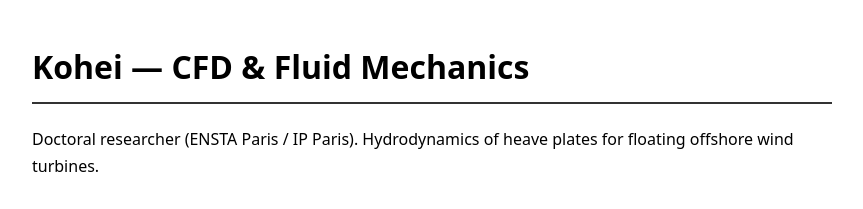
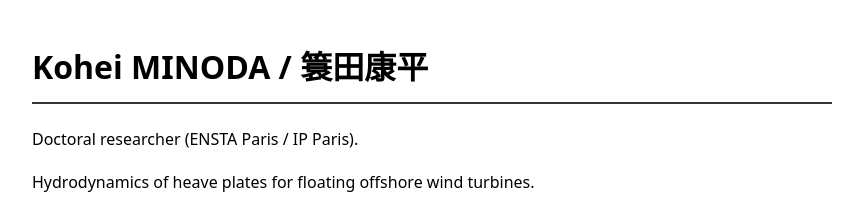
Before and after one commit to KoheiMinoda/KoheiMINDOA-portfolio, a plain HTML site: page index.html in a window 1280 px wide. Shown: the top 209 px of the page, without its empty margins (208-1071 px from the left). Drawn offline with Linux system fonts and the light colour scheme.

Commit message:
Update index.html

```diff
--- a/index.html
+++ b/index.html
@@ -3,7 +3,7 @@
 <head>
   <meta charset="UTF-8">
   <meta name="viewport" content="width=device-width, initial-scale=1.0">
-  <title>Kohei | CFD Portfolio</title>
+  <title>Kohei MINODA</title>
   <style>
     body { font-family: system-ui, sans-serif; max-width: 800px;
            margin: 40px auto; padding: 0 20px; line-height: 1.7; }
@@ -13,9 +13,9 @@
   </style>
 </head>
 <body>
-  <h1>Kohei — CFD & Fluid Mechanics</h1>
-  <p>Doctoral researcher (ENSTA Paris / IP Paris). Hydrodynamics of
-     heave plates for floating offshore wind turbines.</p>
+  <h1>Kohei MINODA / 簑田康平</h1>
+  <p>Doctoral researcher (ENSTA Paris / IP Paris). </p>
+  <p>Hydrodynamics of heave plates for floating offshore wind turbines.</p>
 
   <div class="project">
     <h2>Vortex shedding around a heave plate</h2>
```
